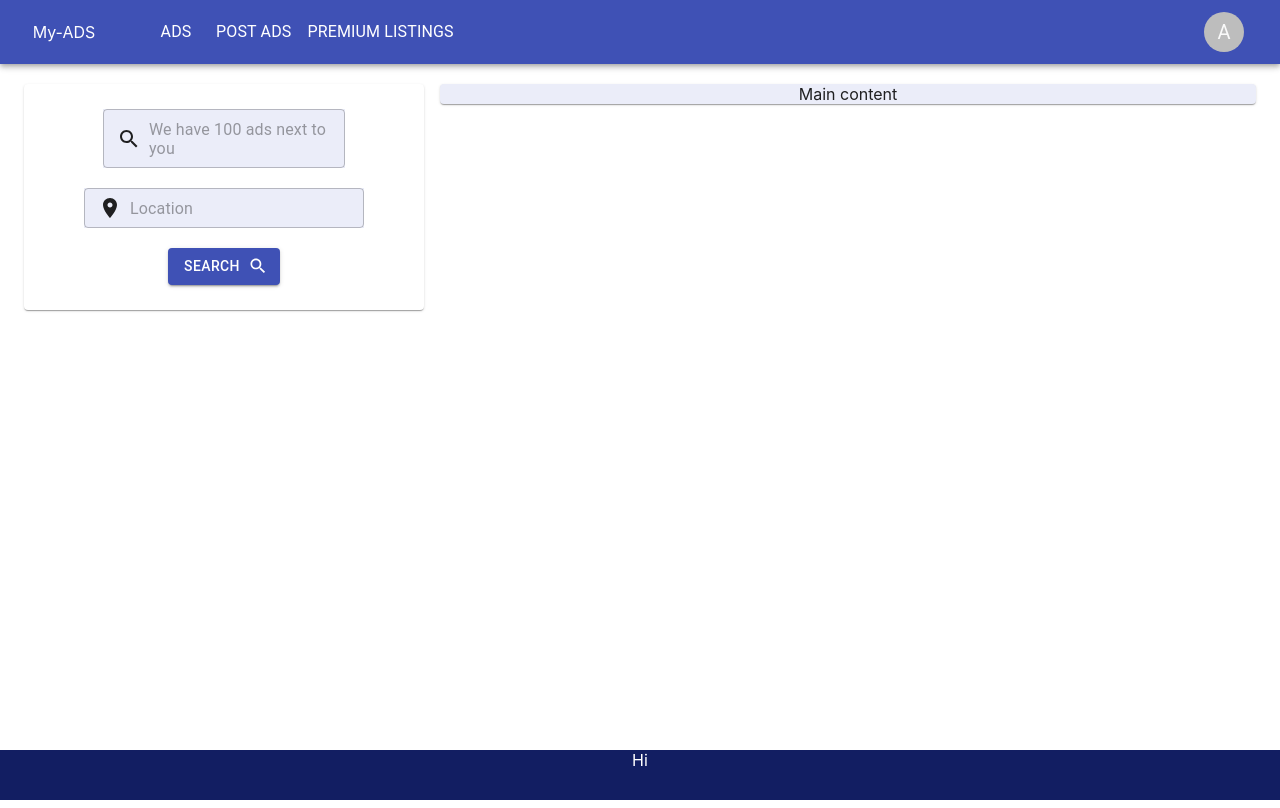
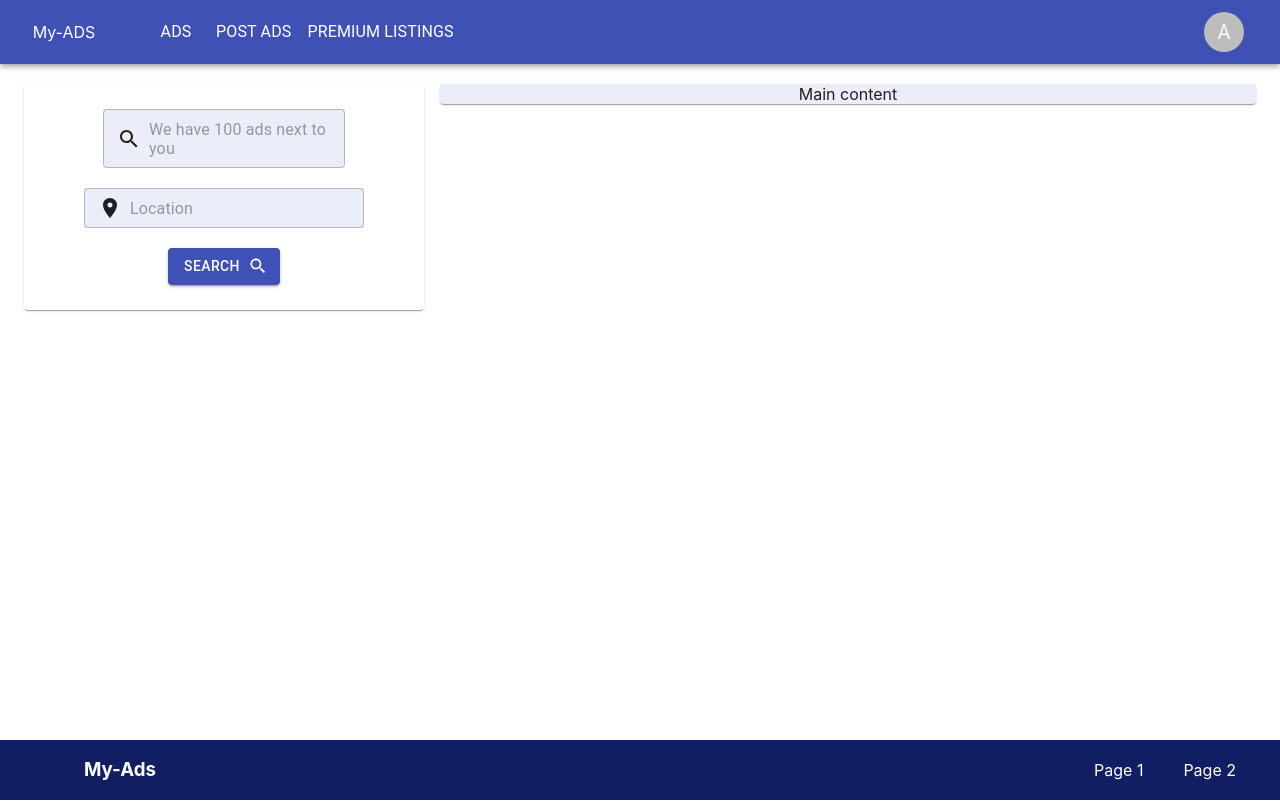
Before and after one commit to Alonasa/my-ads, a React (Create React App) app: page / in a window 1280 px wide. Built offline with nearby package versions, Linux system fonts and the light colour scheme.

Commit message:
finish footer

```diff
--- a/src/App.css
+++ b/src/App.css
@@ -4,12 +4,6 @@
   flex-direction: column;
   min-height: 100vh;
 }
-
-/*.App .footer {*/
-/*  display: flex;*/
-/*  justify-self: flex-end;*/
-/*  margin-top: auto;*/
-/*}*/
 
 .App-logo {
   height: 40vmin;
@@ -45,3 +39,8 @@
     transform: rotate(360deg);
   }
 }
+
+a {
+  color: inherit;
+  text-decoration: none;
+}
--- /dev/null
+++ b/src/components/Footer.module.css
@@ -0,0 +1,28 @@
+.Footer {
+    background: #121e62;
+    min-height: 50px;
+    color: #ffffff;
+    display: flex;
+    margin-top: auto;
+}
+
+.Footer__menu {
+    padding: 0;
+    margin: 0;
+    display: flex;
+    flex-direction: column;
+    flex-wrap: wrap;
+    justify-content: center;
+    list-style: none;
+}
+
+.Footer__menu li {
+    padding: 10px 20px;
+}
+
+@media (min-width: 765px) {
+    .Footer__menu {
+        flex-direction: row;
+        justify-content: flex-end;
+    }
+}
--- a/src/components/Footer.tsx
+++ b/src/components/Footer.tsx
@@ -1,12 +1,28 @@
 import React from 'react';
-import {Container} from '@material-ui/core';
+import {Container, Grid} from '@material-ui/core';
+import s from './Footer.module.css'
+
+const pages = ['Page 1', 'Page 2']
 
 export const Footer = () => {
   return (
-	<footer className='footer' style={{background: '#121e62', minHeight: '50px', color: '#ffffff', display: 'flex', marginTop: 'auto'}}>
-		<Container>
-		Hi
-		</Container>
+	<footer className={s.Footer}>
+	  <Container>
+		<Grid container justifyContent={'space-between'} alignItems={'baseline'} spacing={2}>
+		  <Grid item xs={12} sm={2}>
+			<h3>My-Ads</h3>
+		  </Grid>
+		  <Grid item xs={12} sm={10}>
+			<ul className={s.Footer__menu}>
+			  {pages.map(p => {
+				return (
+				  <li key={p}><a href='#'>{p}</a></li>
+				)
+			  })}
+			</ul>
+		  </Grid>
+		</Grid>
+	  </Container>
 	</footer>
   );
 };
```
